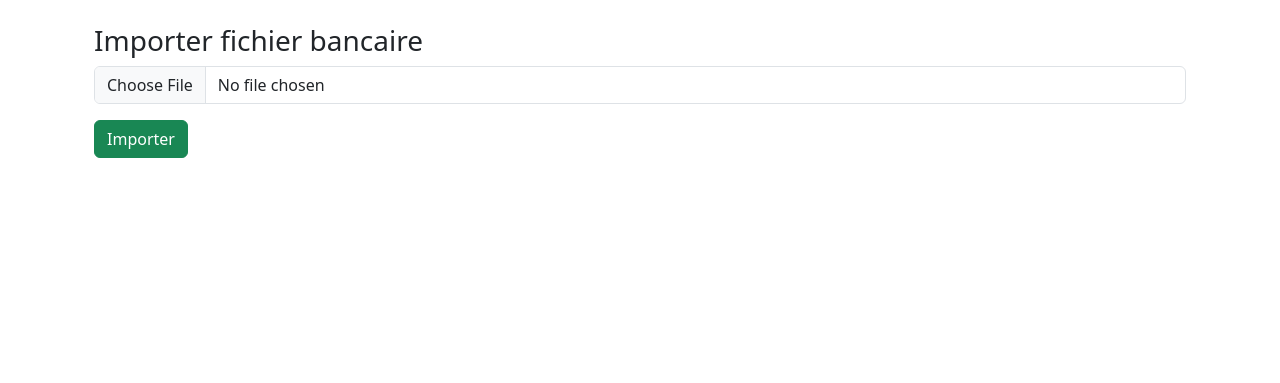
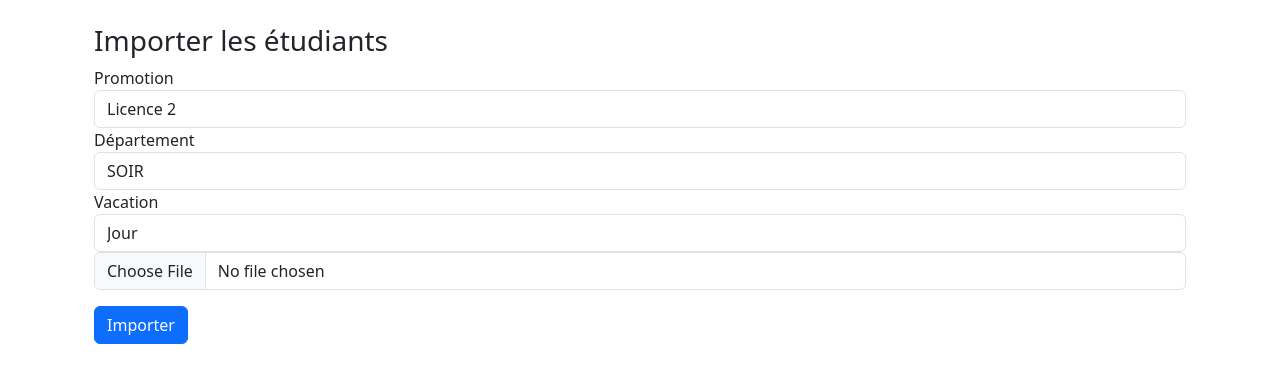
Before and after one commit to Visionnaire-tech/HEC_CTI, a Django app: page /import/ in a window 1280 px wide. Shown: the part 56-439 px from the top of the page. Run offline with Django 5.2, Linux system fonts and the light colour scheme; data comes from the database, SQL or seed files in the repository; both versions use the stored data as it was after the commit.

Commit message:
Gestion des version

```diff
--- a/academics/models.py
+++ b/academics/models.py
@@ -58,6 +58,7 @@ class Student(models.Model):
     nom = models.CharField(max_length=100)
     postnom = models.CharField(max_length=100)
     prenom = models.CharField(max_length=100)
+    genre = models.CharField(max_length=10, default="M")
 
     department = models.ForeignKey(Department, on_delete=models.SET_NULL, null=True)
     promotion = models.ForeignKey(Promotion, on_delete=models.SET_NULL, null=True)
--- a/payments/urls.py
+++ b/payments/urls.py
@@ -1,6 +1,6 @@
 from django.urls import path
-from . import views   # ✅ IMPORTANT
+from payments.views import import_payments   # ✅ IMPORTANT
 
 urlpatterns = [
-    path('import/', views.import_payments_view, name='import_payments'),
+    path('import/', import_payments, name='import_payments'),
 ]
--- a/payments/views.py
+++ b/payments/views.py
@@ -1,13 +1,89 @@
-from django.shortcuts import render
-from .services import import_payments
+import pandas as pd
+from django.shortcuts import render, redirect
+from academics.models import Student, Promotion, Department
 
 
-def import_payments_view(request):
+def import_payments(request):
+
     if request.method == "POST":
-        file = request.FILES.get('file')
 
-        import_payments(file)
+        file = request.FILES.get("file")
 
-        return render(request, 'payments/success.html')
+        promotion_id = request.POST.get("promotion")
+        department_id = request.POST.get("department")
+        vacation = request.POST.get("vacation")
 
-    return render(request, 'payments/import.html')
+        promotion = Promotion.objects.get(id=promotion_id)
+        department = Department.objects.get(id=department_id)
+
+        # 📌 Lecture Excel
+        df = pd.read_excel(file)
+
+        # 🔥 NORMALISATION ULTRA ROBUSTE DES COLONNES
+        df.columns = (
+            df.columns
+            .astype(str)
+            .str.strip()
+            .str.lower()
+        )
+
+        # 🔥 CORRECTION ACCENTS (prénom → prenom)
+        df = df.rename(columns={
+            "prénom": "prenom",
+            "prenom ": "prenom",
+            "matricule ": "matricule",
+            "nom ": "nom",
+            "postnom ": "postnom",
+            "genre ": "genre"
+        })
+
+        print("COLONNES DETECTÉES:", df.columns)
+        print(df.head())
+
+        # 📌 Colonnes obligatoires
+        required_cols = ["matricule", "nom", "postnom", "prenom", "genre"]
+
+        # ❌ Vérification sécurité
+        missing = [col for col in required_cols if col not in df.columns]
+
+        if missing:
+            return render(request, "payments/import.html", {
+                "error": f"Colonnes manquantes : {missing}",
+                "promotions": Promotion.objects.all(),
+                "departments": Department.objects.all()
+            })
+
+        df = df[required_cols]
+
+        created_count = 0
+
+        # 📌 IMPORT
+        for _, row in df.iterrows():
+
+            student, created = Student.objects.update_or_create(
+                matricule=row["matricule"],
+                defaults={
+                    "nom": row["nom"],
+                    "postnom": row["postnom"],
+                    "prenom": row["prenom"],
+                    "genre": row["genre"],
+                    "promotion": promotion,
+                    "department": department,
+                    "vacation": vacation,
+                    "is_active": True
+                }
+            )
+
+            if created:
+                created_count += 1
+
+        return render(request, "payments/import.html", {
+            "success": f"{created_count} étudiants importés avec succès",
+            "promotions": Promotion.objects.all(),
+            "departments": Department.objects.all()
+        })
+
+    return render(request, "payments/import.html", {
+        "promotions": Promotion.objects.all(),
+        "departments": Department.objects.all()
+    })
--- a/templates/payments/import.html
+++ b/templates/payments/import.html
@@ -1,20 +1,55 @@
 {% extends "base.html" %}
 
 {% block content %}
+
 <div class="container mt-4">
 
-<h3>Importer fichier bancaire</h3>
+    <h3>Importer les étudiants</h3>
 
-<form method="post" enctype="multipart/form-data">
-    {% csrf_token %}
+    <!-- 🔥 ICI TU AJOUTES LE MESSAGE -->
+    {% if success %}
+    <div class="alert alert-success">
+        {{ success }}
+    </div>
+    {% endif %}
 
-    <input type="file" name="file" class="form-control mb-3" required>
+    {% if error %}
+    <div class="alert alert-danger">
+        {{ error }}
+    </div>
+    {% endif %}
 
-    <button class="btn btn-success">
-        Importer
-    </button>
+    <form method="POST" enctype="multipart/form-data">
+        {% csrf_token %}
 
-</form>
+        <label>Promotion</label>
+        <select name="promotion" class="form-control" required>
+            {% for p in promotions %}
+                <option value="{{ p.id }}">{{ p.name }}</option>
+            {% endfor %}
+        </select>
+
+        <label>Département</label>
+        <select name="department" class="form-control" required>
+            {% for d in departments %}
+                <option value="{{ d.id }}">{{ d.name }}</option>
+            {% endfor %}
+        </select>
+
+        <label>Vacation</label>
+        <select name="vacation" class="form-control" required>
+            <option value="jour">Jour</option>
+            <option value="soir">Soir</option>
+        </select>
+
+        <input type="file" name="file" class="form-control" accept=".xlsx" required>
+
+        <button type="submit" class="btn btn-primary mt-3">
+            Importer
+        </button>
+
+    </form>
 
 </div>
+
 {% endblock %}
```
Also changed, not shown: cti_project/settings.py (+6 -4 lines), academics/migrations/0003_student_genre.py (added), db.sqlite3.
